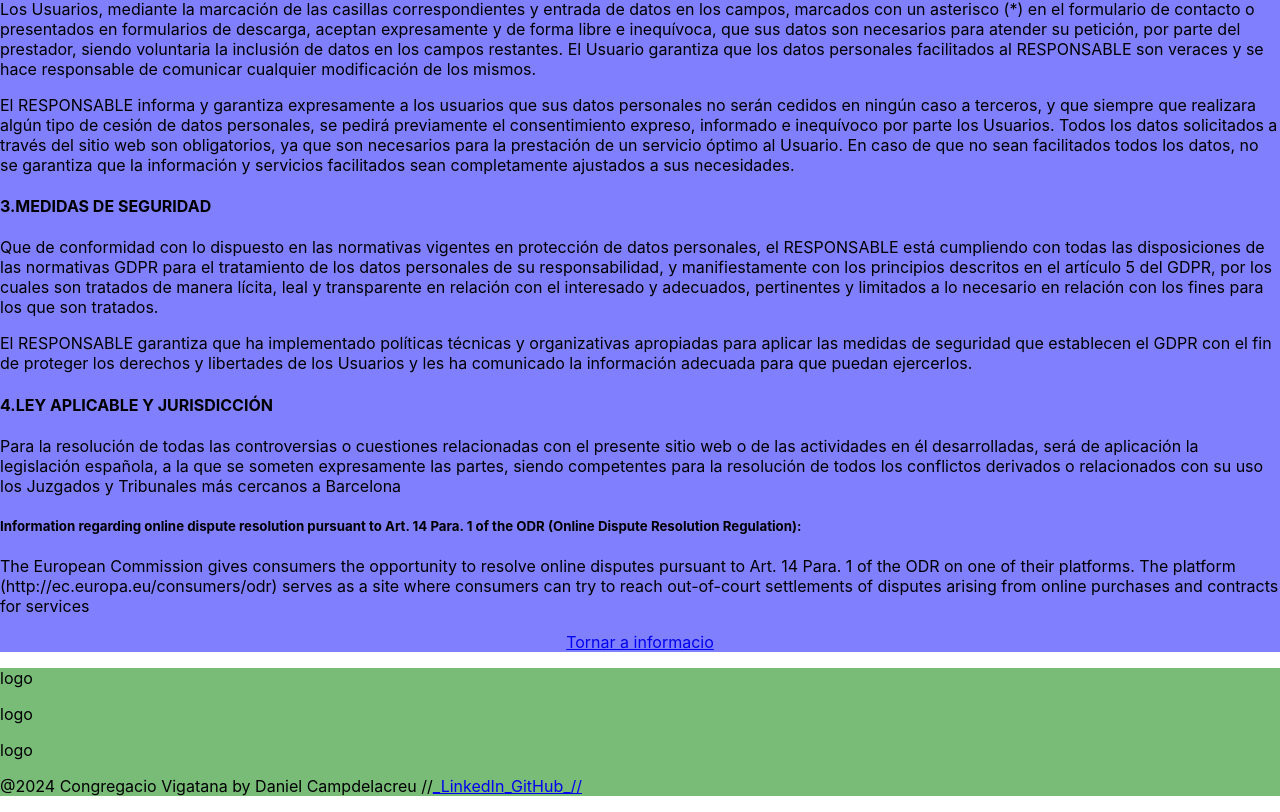
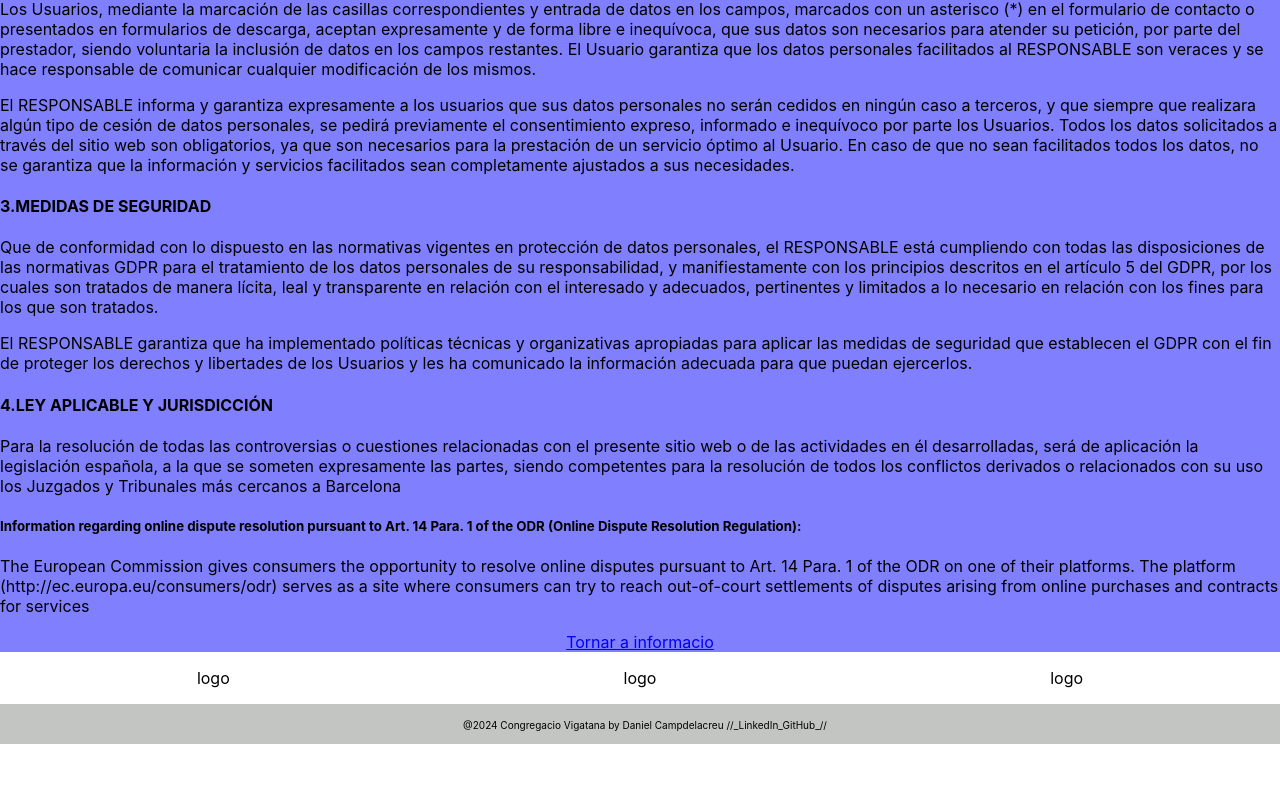
Before and after one commit to danicampdelacreu/congregacio_vic, a React (Create React App) app: page /aceptacion in a window 1280 px wide. Shown: the part 3178-3990 px from the top of the page. After the commit the page ends 3922 px from the top, so only its background shows below. Built offline with nearby package versions, Linux system fonts and the light colour scheme.

Commit message:
css footer basic movil size

```diff
--- a/src/components/footer/Footer.css
+++ b/src/components/footer/Footer.css
@@ -1,3 +1,31 @@
 .footerGeneral {
-    background-color: rgba(0, 128, 0, 0.531);
+    justify-content: center;
+    align-items: center;
+    text-align: center;
 }
+
+.footerLinkDani {
+    font-size: 10px;
+    width: 100%;
+    height: 30px;
+    background-color: rgba(66, 73, 66, 0.317);
+    color: black;
+    text-align: center;
+    padding: 5px;
+}
+
+.footerLinkDani a {
+    color: black;
+    text-decoration: none;
+}
+
+.footerLinkDani a:hover {
+    color: white;
+    text-decoration: none;
+}
+
+.footerPatro{
+    display: flex;
+    flex-direction: row;
+    justify-content: space-around;
+}
```
